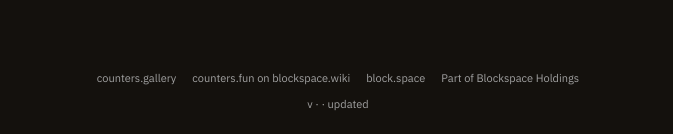
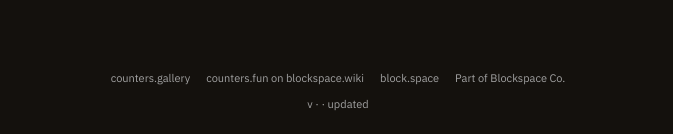
Before and after one commit to BitcoinCounters/counters.fun, a Next.js app in the folder apps/web/: page /docs in a window 1280 px wide. Shown: the part 2466-2600 px from the top of the page, without its empty margins (302-975 px from the left). Built offline with nearby package versions, Linux system fonts and the light colour scheme; no server answers.

Commit message:
Rename: Blockspace Holdings is now Blockspace Co. (footer line and the JSON-LD publisher name; the @id is unchanged)
Co-Authored-By: Claude Opus 5.5 <noreply@anthropic.com>

```diff
--- a/apps/web/content/copy.ts
+++ b/apps/web/content/copy.ts
@@ -47,7 +47,7 @@ export const copy = {
       { href: "https://counters.gallery/", label: "counters.gallery" },
       { href: "https://blockspace.wiki/projects/counters.fun/", label: "counters.fun on blockspace.wiki" },
       { href: "https://block.space/", label: "block.space" },
-      { href: "https://blockspace.holdings/", label: "Part of Blockspace Holdings" },
+      { href: "https://blockspace.holdings/", label: "Part of Blockspace Co." },
     ],
 
     /** What a shared link to one counter says. A counter that trades leads
--- a/apps/web/src/app/layout.tsx
+++ b/apps/web/src/app/layout.tsx
@@ -45,7 +45,7 @@ export const metadata: Metadata = {
 const SITE_JSONLD = {
   "@context": "https://schema.org",
   "@graph": [
-    { "@type": "Organization", "@id": "https://blockspace.holdings/#org", name: "Blockspace Holdings", url: "https://blockspace.holdings/" },
+    { "@type": "Organization", "@id": "https://blockspace.holdings/#org", name: "Blockspace Co.", url: "https://blockspace.holdings/" },
     {
       "@type": "WebSite",
       "@id": `${SITE_URL}/#website`,
```
